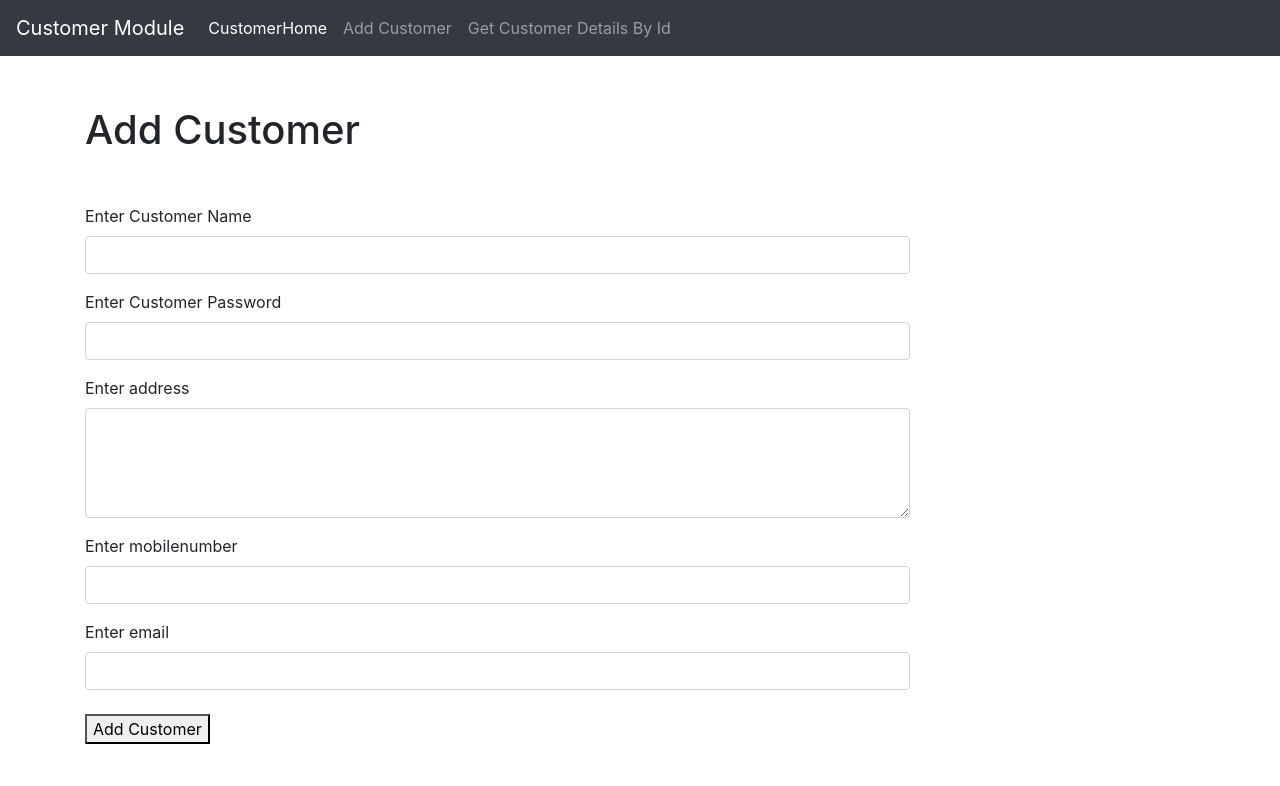
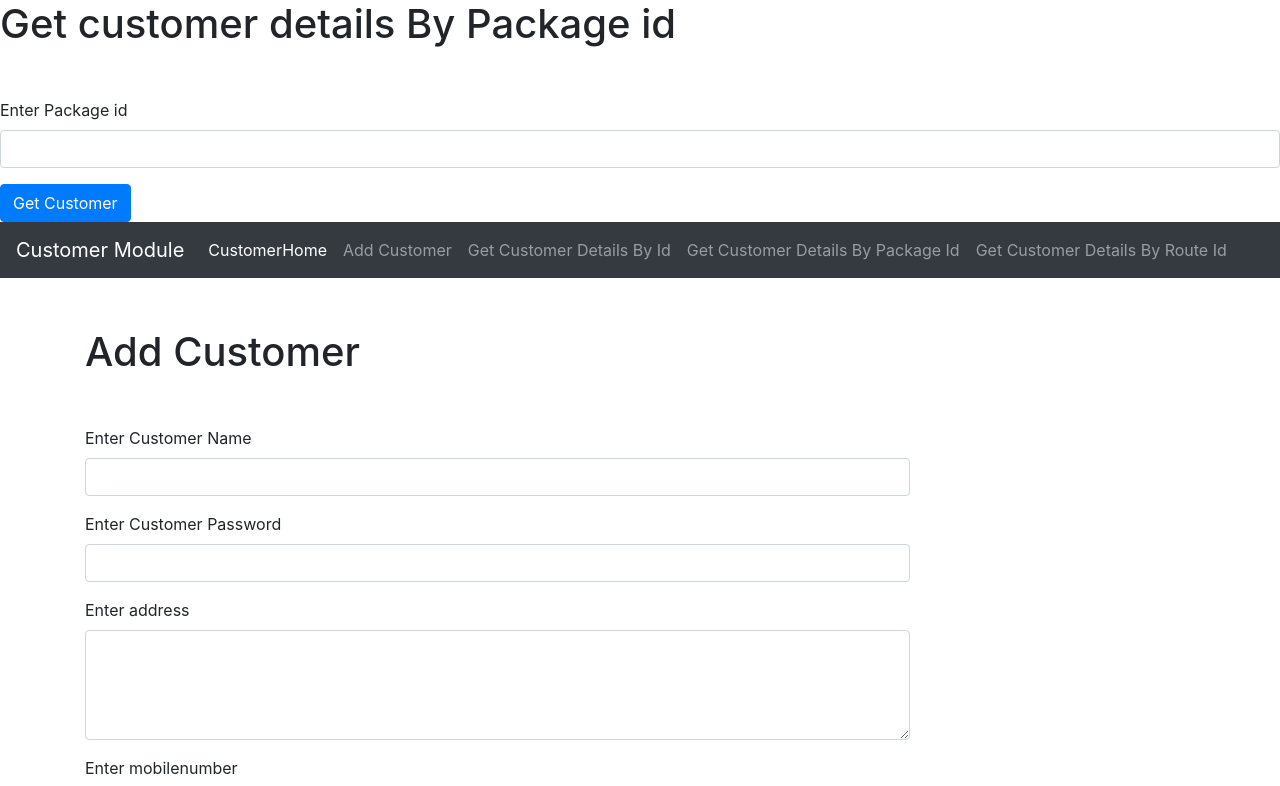
Before and after one commit to Navaneeth1220/tms_frontend, a React (Create React App) app in the folder tms/: page /addcustomer in a window 1280 px wide. Shown: the top 786 px of the page. Built offline with nearby package versions, Linux system fonts and the light colour scheme.

Commit message:
customers frontend updated

```diff
--- a/tms/src/App.js
+++ b/tms/src/App.js
@@ -9,6 +9,7 @@ import { BrowserRouter as Router, Route, Link, Switch } from 'react-router-dom';
 import GetCustomerDetailsById from "./components/customer/GetCustomerDetailsById";
 import GetCustomerDetailsByRouteId from"./components/customer/GetCustomerDetailsRouteId";
 import GetCustomerDetailsPackageId from"./components/customer/GetCustomerDetailsPackageId";
+import { fetchCustomerByPackageId } from './service/CustomerService';
 //import DisplayCustomerDetails from './components/DisplayCustomerDetails';
 //import DisplayCustomerList from './components/DisplayCustomerList';
 //import GetCustomerDetails from './components/GetCustomerDetails';
@@ -18,6 +19,9 @@ function App() {
 
 
   return (
+
+    <div>
+     {<GetCustomerDetailsPackageId/>}
 
     <Provider store={store} >
 
@@ -35,7 +39,7 @@ function App() {
 
               <Route exact path="/addcustomer" component={AddCustomer} />
               {<Route exact Path="/customerdetailsById" component={GetCustomerDetailsById}/>}
-              {/*<Route exact Path="/customerdetailsByRouteId" component={GetCustomerDetailsByRouteId}/>*/}
+              {<Route exact Path="/customerdetailsByRouteId" component={GetCustomerDetailsByRouteId}/>}
 
             </Switch>
 
@@ -45,37 +49,7 @@ function App() {
 
     </Router>
   </Provider>
-
-
-
-
-
-
-
-
-
-
-
-
-
-
-
-
-
-
-
-
-
-
-
-
-
-
-
-
-
-
-
+  </div>
 
 
   );
--- a/tms/src/components/Customer/GetCustomerDetailsPackageId.js
+++ b/tms/src/components/Customer/GetCustomerDetailsPackageId.js
@@ -1,8 +1,9 @@
-/*import React, { useState } from "react"
+import React, { useState } from "react"
 import { useDispatch, useSelector } from "react-redux"
-import { fetchCustomerByPackageId } from "../../redux/customer/fetchCustomerByPackageId/fetchCustomerByPackageIdActions"
+import { fetchCustomerByPackageId } from "../../service/CustomerService";
 import commonStyle from "./commonStyle.module.css"
 import DisplayCustomerDetails from "./DisplayCustomerDetails"
+
 
 
 
@@ -13,18 +14,11 @@ export default function GetCustomerDetailsPackageId() {
 
     const packageIdRef = React.createRef();
 
-    const intitalState = { packageId: undefined };
+    const intitalState = { packageId: undefined ,customers : undefined ,errMsg : undefined };
 
     const [currentState, setNewState] = useState(intitalState);
 
-    const response=useSelector(state=>{
-        return ({
-          customer:state.fetchCustomerByPackageId.customer,
-          error: state.fetchCustomerByPackageId.error
-        });
-    })
 
-    const dispatch=useDispatch();
 
 
 
@@ -32,7 +26,17 @@ export default function GetCustomerDetailsPackageId() {
         event.preventDefault();
         console.log("current state", currentState);
          const packageId=packageIdRef.current.value;
-         dispatch(fetchCustomerByPackageId(packageId));
+         const promise = fetchCustomerByPackageId(packageId);
+         promise.then(response=>{
+             const newState={...currentState,customers:response.data};
+             setNewState (newState);
+            }).catch(error=>{
+                const newState={...currentState,errMsg:error.message};
+                setNewState(newState);
+            }
+            )
+
+
 
     }
 
@@ -60,20 +64,20 @@ export default function GetCustomerDetailsPackageId() {
 
                 </form>
 
-                {response.customer ? (
+                {currentState.customers ? (
                     <div>
-                        <DisplayCustomerDetails customer={response.customer} />
+                        <DisplayCustomerList customers={currentState.customers} />
                     </div>
                 ) : ''}
 
 
                 {
-                    response.error ? (
+                    currentState.errMsg ? (
 
                         <div className={commonStyle.error}>
                             Request processing unsuccessful
                             <br />
-                            {response.error}
+                            {currentState.errMsg}
 
                         </div>
                     ) : ''
@@ -85,4 +89,3 @@ export default function GetCustomerDetailsPackageId() {
     );
 
 }
-*/
--- a/tms/src/components/Customer/GetCustomerDetailsRouteId.js
+++ b/tms/src/components/Customer/GetCustomerDetailsRouteId.js
@@ -1,9 +1,8 @@
-/*import React, { useEffect, useState } from "react"
+import React, { useEffect, useState } from "react"
 import DisplayCustomerDetails from "./DisplayCustomerDetails"
 import commonStyle from "./commonStyle.module.css"
 import { useSelector } from "react-redux"
 import { useDispatch } from "react-redux"
-import { fetchCustomerByRouteId} from "../../redux/customer/fetchCustomerByRouteId/fetchCustomerByRouteIdActions"
 
 export default function GetCustomerDetailsByRouteId() {
 
@@ -14,14 +13,6 @@ export default function GetCustomerDetailsByRouteId() {
 
     const [currentState, setNewState] = useState(intitalState);
 
-    const response=useSelector(state=>{
-        return ({
-          customer:state.fetchCustomerByRouteId.customer,
-          error: state.fetchCustomerByRouteId.error
-        });
-    })
-
-    const dispatch=useDispatch();
 
 
 
@@ -29,7 +20,6 @@ export default function GetCustomerDetailsByRouteId() {
         event.preventDefault();
         console.log("current state", currentState);
          const routeId=routeIdRef.current.value;
-         dispatch(fetchCustomerByRouteId(routeId));
 
     }
 
@@ -49,7 +39,7 @@ export default function GetCustomerDetailsByRouteId() {
                     <div className="form-group">
                         <label>Enter  Route id</label>
 
-                        <input name="routeId" type="number" ref={routeIdRef} onChange={setFieldState} className="form-control" />
+                        <input name="routeId" type="text" ref={routeIdRef} onChange={setFieldState} className="form-control" />
 
                     </div>
 
@@ -82,4 +72,3 @@ export default function GetCustomerDetailsByRouteId() {
     );
 
 }
-*/
--- a/tms/src/components/Customer/Home.js
+++ b/tms/src/components/Customer/Home.js
@@ -8,7 +8,12 @@ export default function Home() {
       <div className={commonStyle.content}>
         <div>
           This is customer app
-          <br /> various features available are
+          <br />
+          various features available are :
+          <br />
+          AddCustomer
+          <br />
+          GetCustomerDetailsById
         </div>
       </div>
     </div>
--- a/tms/src/components/Customer/NavBar.js
+++ b/tms/src/components/Customer/NavBar.js
@@ -43,6 +43,21 @@ export default function CustomerNavbar() {
                             </Link>
                         </li>
 
+                         <li className="nav-item">
+
+                            <Link to="/customerdetailsByPackageId" className="nav-link" >
+                                <span>Get Customer Details By Package Id</span>
+                            </Link>
+                        </li>
+
+                        <li className="nav-item">
+
+                            <Link to="/customerdetailsByRouteId" className="nav-link" >
+                                <span>Get Customer Details By Route Id</span>
+                            </Link>
+                        </li>
+
+
 
 
                     </ul>
--- a/tms/src/service/CustomerService.js
+++ b/tms/src/service/CustomerService.js
@@ -16,7 +16,7 @@ function fetchCustomerByRouteid(routeId) {
     return promise;
 
 }
-function fetchCustomerByPackageid(packageId) {
+function fetchCustomerByPackageId(packageId) {
 
     const url = baseUrl + "/customers/package/" + packageId;
     const promise = axios.get(url);
@@ -44,4 +44,4 @@ function addCustomer(data) {
 
 
 
-export { fetchCustomerbyid, addCustomer ,fetchCustomerByPackageid ,fetchCustomerByRouteid  };
+export { fetchCustomerbyid, addCustomer ,fetchCustomerByPackageId ,fetchCustomerByRouteid  };
```
